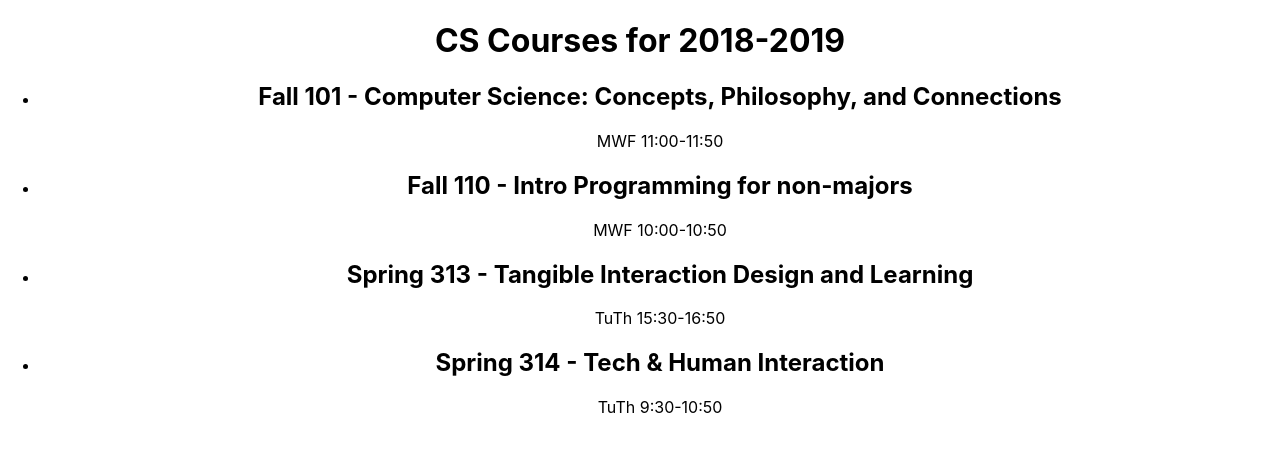
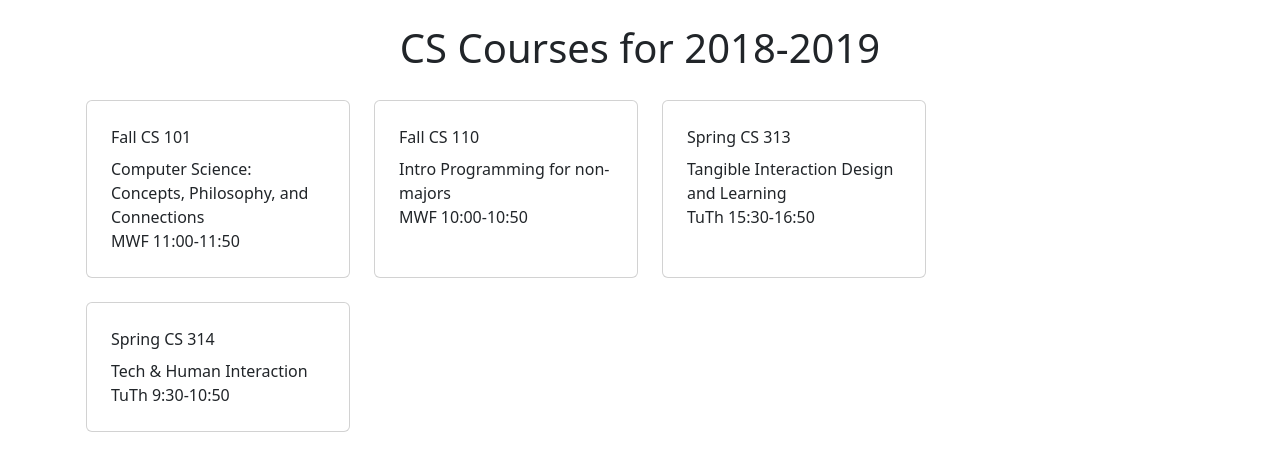
Before and after one commit to irenaliu18/schedule-app, a React (Vite) app: page / in a window 1280 px wide. Shown: the top 470 px of the page. Built offline with nearby package versions, Linux system fonts and the light colour scheme.

Commit message:
add style

```diff
--- a/package.json
+++ b/package.json
@@ -11,6 +11,7 @@
     "coverage": "vitest run --coverage"
   },
   "dependencies": {
+    "bootstrap": "^5.3.3",
     "react": "^18.3.0",
     "react-dom": "^18.3.0"
   },
--- a/src/App.css
+++ b/src/App.css
@@ -40,3 +40,9 @@
 button {
   font-size: calc(10px + 2vmin);
 }
+
+.course-list {
+  display: grid;
+  grid-template-columns: repeat(auto-fill, minmax(12rem, 17rem));
+  gap: 1rem;
+}
--- a/src/App.jsx
+++ b/src/App.jsx
@@ -36,7 +36,7 @@ const schedule = {
 };
 
 const App = () => (
-  <div className="App">
+  <div className="container">
     <Banner title={schedule.title} />
     <CourseList courses={schedule.courses} />
   </div>
--- a/src/components/Banner.jsx
+++ b/src/components/Banner.jsx
@@ -1,9 +1,7 @@
 import React from 'react';
 
 const Banner = ({ title }) => (
-  <header>
-    <h1>{title}</h1>
-  </header>
+  <h1 className='text-center m-4'>{title}</h1>
 );
 
 export default Banner;
--- /dev/null
+++ b/src/components/Course.jsx
@@ -0,0 +1,14 @@
+import React from 'react';
+
+const Course = ({ course }) => (
+    <div className="card m-1 p-2">
+        <div className='card-body'>
+            <div className='card-title'>{course.term} CS {course.number}</div>
+            <div className='card-text'>{course.title}</div>
+            <div className='card-text'>{course.meets}</div>
+
+        </div>
+    </div>
+
+);
+export default Course;
--- a/src/components/CourseList.jsx
+++ b/src/components/CourseList.jsx
@@ -1,16 +1,22 @@
 import React from 'react';
+import Course from './Course';
 
 const CourseList = ({ courses }) => (
-  <div>
-    <ul>
-      {Object.entries(courses).map(([id, course]) => (
-        <li key={id}>
-          <h2>{course.term} {course.number} - {course.title}</h2>
-          <p>{course.meets}</p>
-        </li>
-      ))}
-    </ul>
+  <div className='course-list'>
+    { Object.values(courses).map(course => <Course key ={course.number} course={course} /> )}
   </div>
-);
+)
+// const CourseList = ({ courses }) => (
+//   <div>
+//     <ul>
+//       {Object.entries(courses).map(([id, course]) => (
+//         <li key={id}>
+//           <h2>{course.term} {course.number} - {course.title}</h2>
+//           <p>{course.meets}</p>
+//         </li>
+//       ))}
+//     </ul>
+//   </div>
+// );
 
 export default CourseList;
--- a/src/index.jsx
+++ b/src/index.jsx
@@ -2,7 +2,7 @@ import React from 'react';
 import ReactDOM from 'react-dom/client';
 import './index.css';
 import App from './App';
-
+import 'bootstrap/dist/css/bootstrap.min.css';
 const root = ReactDOM.createRoot(document.getElementById('root'));
 
 root.render(
```
Also changed, not shown: 1 other file (tests, documents, lock files or other folders).
